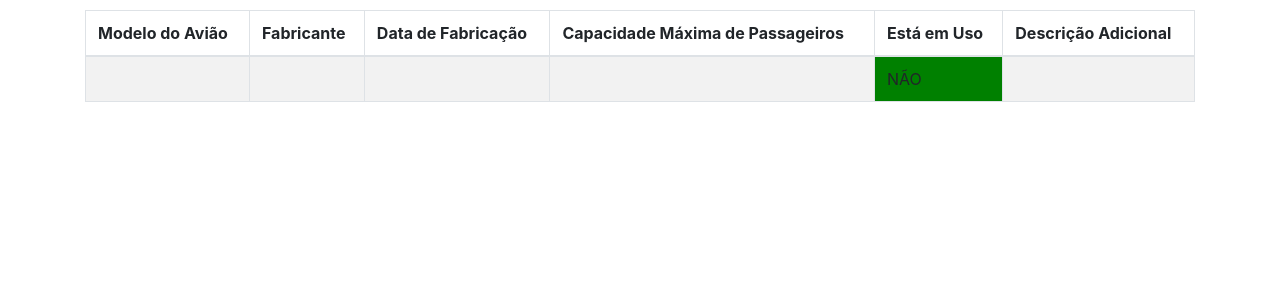
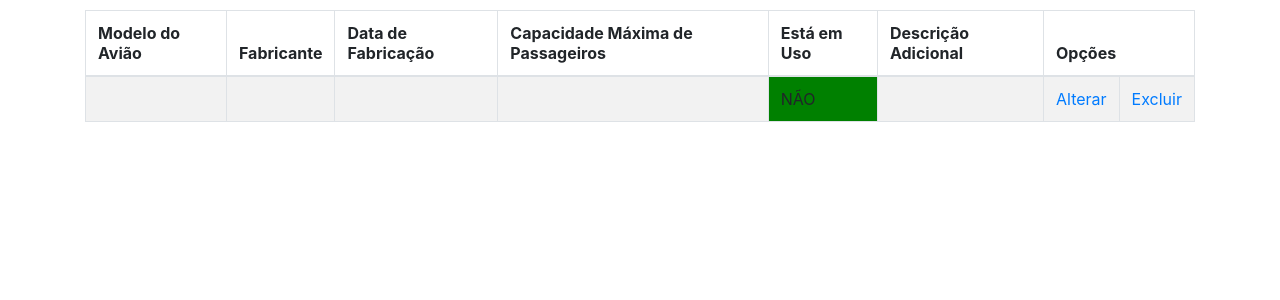
Before and after one commit to gabriel-vieira2000/CRUD-PHP-Vanilla, a PHP site: page /avioes.php in a window 1280 px wide. Shown: the top 300 px of the page. Run offline with PHP 8.4, Linux system fonts and the light colour scheme; the visitor is signed in with stand-in values (Sample User, id 1); tables that the repository leaves empty or names only in its code hold one stand-in row (values such as "Sample post"); data that the repository does not hold is empty; a stand-in replaces the project's code that opens the database connection.

Commit message:
Adicionando opções alterar e deletar para cada registro

```diff
--- a/avioes.php
+++ b/avioes.php
@@ -39,6 +39,7 @@
                             <th scope="col">Capacidade Máxima de Passageiros</th>
                             <th scope="col">Está em Uso</th>
                             <th scope="col">Descrição Adicional</th>
+                            <th scope="col" colspan="2">Opções</th>
                         </tr>
                     </thead>
                     <tbody>
@@ -60,10 +61,13 @@
                                                 echo "<td style='background-color:green'>NÃO</td>";
                                             }
                                             echo "<td>".$dados['descricaoAdicional']."</td>
+                                            <td><a href='altera_avioes.php?id={$dados['idAviao']}'>Alterar</a></td>
+                                            <td><a href='exclui_avioes.php?id={$dados['idAviao']}'>Excluir</a></td>
                                         </tr>";
+
                                 }
                             }else{
-                                echo "<tr class='text-center'><td colspan='6'> Não há registros cadastrados! </td></tr>";
+                                echo "<tr class='text-center'><td colspan='8'> Não há registros cadastrados! </td></tr>";
                             }
                         ?>
                     </tbody>
```
